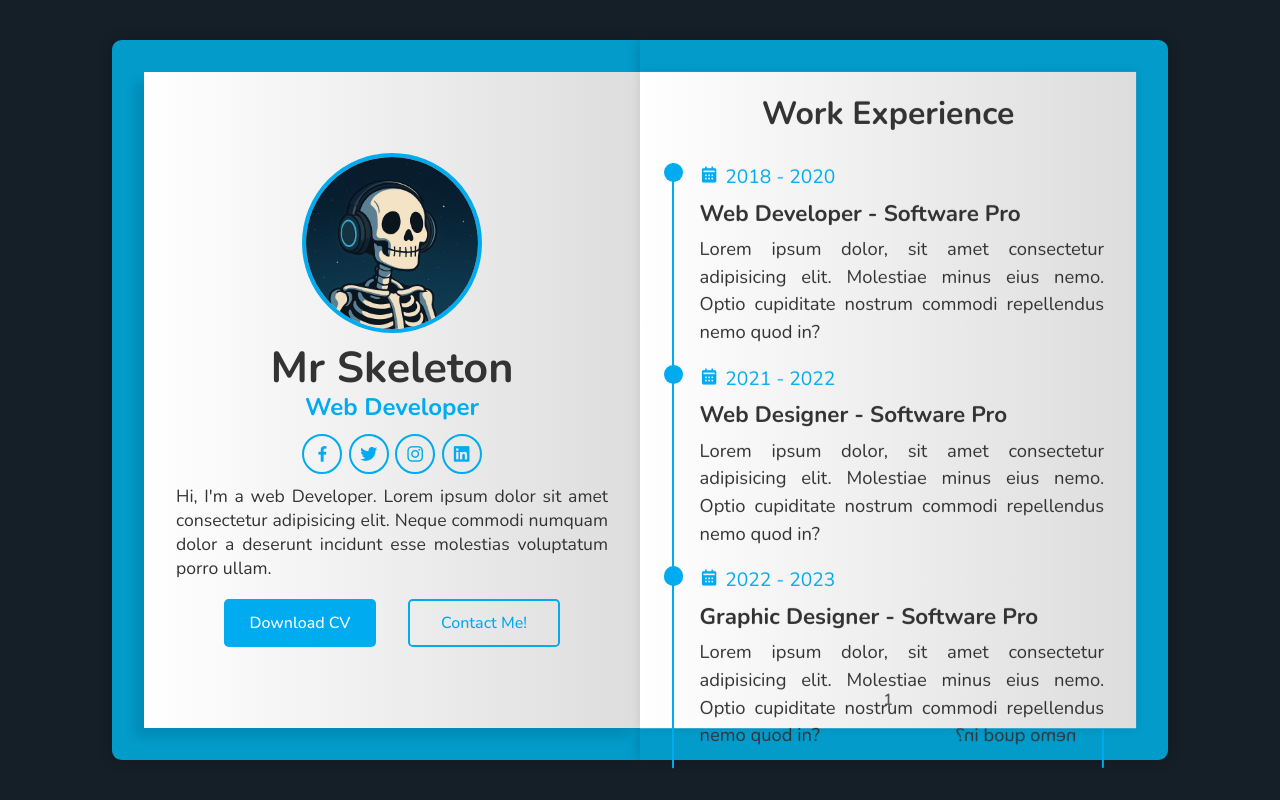
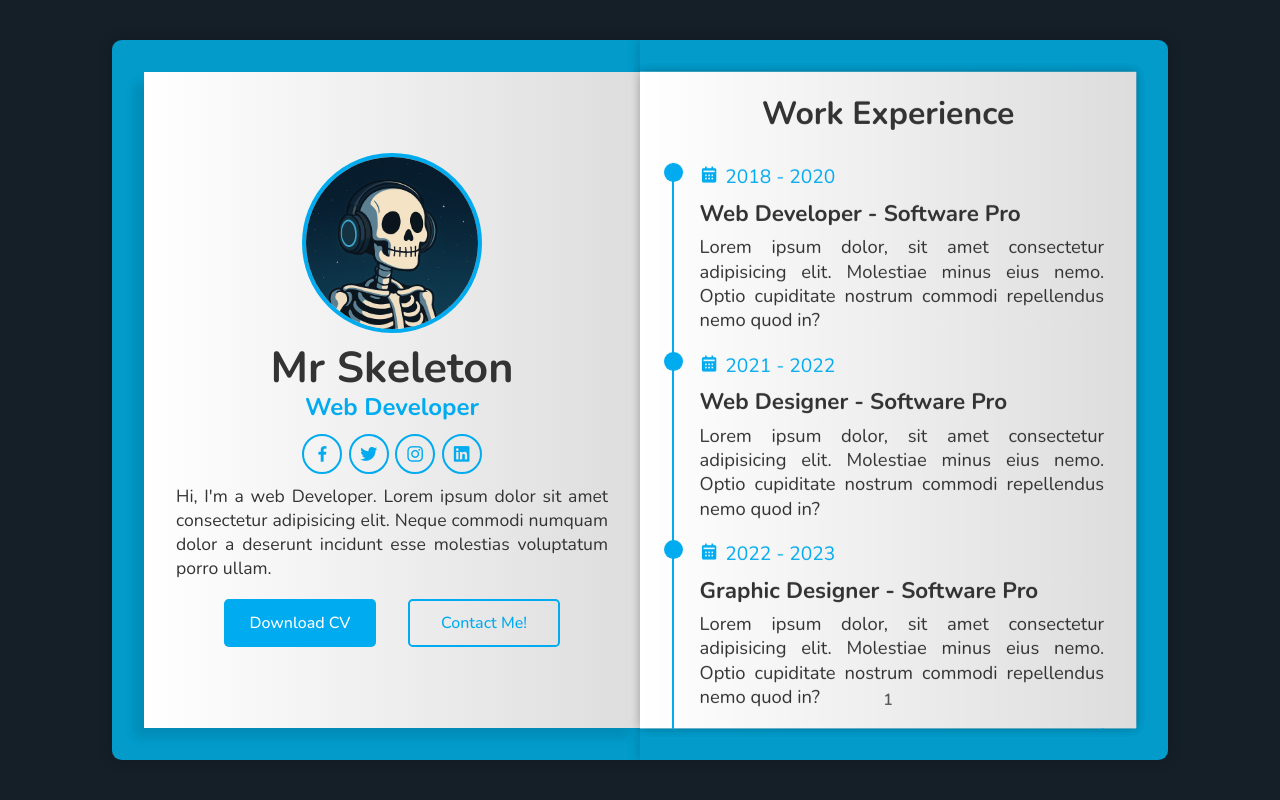
Before and after one commit to trinhquocthinh/book-portfolio, a React (Vite) app: page / in a window 1280 px wide. Built offline with nearby package versions, Linux system fonts and the light colour scheme; a web font is replaced by a local one.

Commit message:
add flip animation

```diff
--- a/package.json
+++ b/package.json
@@ -11,8 +11,10 @@
     "preview": "vite preview"
   },
   "dependencies": {
+    "immer": "^10.1.3",
     "react": "^19.1.1",
-    "react-dom": "^19.1.1"
+    "react-dom": "^19.1.1",
+    "use-immer": "^0.11.0"
   },
   "devDependencies": {
     "@eslint/js": "^9.35.0",
--- a/src/components/BookPage.tsx
+++ b/src/components/BookPage.tsx
@@ -1,30 +1,24 @@
-import React from 'react';
-import type { BookPageProps } from '../types';
-import NavigationButton from './NavigationButton';
+import React from "react";
+import type { BookPageProps } from "../types";
+import NavigationButton from "./NavigationButton";
 
-const BookPage: React.FC<BookPageProps> = ({
-  pageId,
-  onPageTurn,
-  isTurned,
-  children,
-  className = ''
-}) => {
+const BookPage: React.FC<BookPageProps> = ({ pageId, pageNumber, onPageTurn, isTurned, zIndex, children, className = "" }) => {
   return (
     <div
-      className={`book-page page-right ${isTurned ? 'turn' : ''} ${className}`}
+      className={`book-page page-right ${isTurned ? "turn" : ""} ${className}`}
+      style={{ zIndex: zIndex }}
       id={pageId}
     >
       {children}
-      <NavigationButton
-        direction="next"
-        pageId={pageId}
-        onPageTurn={onPageTurn}
-      />
-      <NavigationButton
-        direction="prev"
-        pageId={pageId}
-        onPageTurn={onPageTurn}
-      />
+
+      {/* Page number */}
+      <span className="number-page">{pageNumber}</span>
+
+      {/* Navigation buttons */}
+      <NavigationButton direction="next" pageId={pageId} onPageTurn={onPageTurn} />
+      {pageNumber > 1 && (
+        <NavigationButton direction="prev" pageId={pageId} onPageTurn={onPageTurn} />
+      )}
     </div>
   );
 };
--- a/src/components/BookPortfolio.tsx
+++ b/src/components/BookPortfolio.tsx
@@ -1,26 +1,34 @@
 import React, { useState, useEffect, useCallback } from "react";
-import type { PageState } from "../types";
+import type { ContactForm, PageState } from "../types";
 import { LoadingWrapper } from "./Loading";
 import BookCover from "./BookCover";
 import BookPage from "./BookPage";
 import ProfilePage from "./ProfilePage";
 import WorkEducationPage from "./WorkEducationPage";
-// import ServicesPage from "./ServicesPage";
-// import SkillsPage from "./SkillsPage";
-// import PortfolioPage from "./PortfolioPage";
-// import ContactPage from "./ContactPage";
+import ServicesPage from "./ServicesPage";
+import SkillsPage from "./SkillsPage";
+import PortfolioPage from "./PortfolioPage";
+import ContactPage from "./ContactPage";
 import { portfolioData } from "../data/portfolioData";
+
 
 const BookPortfolio: React.FC = () => {
   const [pageState, setPageState] = useState<PageState>({
     currentPage: 0,
     isTurning: false,
-    turnedPages: new Set(),
+    turnedPages: new Set([1, 2, 3]), // Start with all pages turned like vanilla HTML
   });
 
   const [isOpening, setIsOpening] = useState(true);
   const [isLoading, setIsLoading] = useState(true);
   const [indexCover, setIndexCover] = useState(1);
+  const [pageZIndexes, setPageZIndexes] = useState<{ [key: number]: number }>({
+    1: 3, // Higher z-index for stacked pages (turned state)
+    2: 2,
+    3: 1
+  });
+
+
 
   const handlePageTurn = useCallback(
     (pageId: string) => {
@@ -29,12 +37,32 @@ const BookPortfolio: React.FC = () => {
       setPageState((prev) => ({ ...prev, isTurning: true }));
 
       const pageNumber = parseInt(pageId.split("-")[1]) || 0;
+      const buttonIndex = pageNumber - 1; // Convert to 0-based index for vanilla JS logic
+
       const newTurnedPages = new Set(pageState.turnedPages);
 
       if (newTurnedPages.has(pageNumber)) {
+        // Remove turn - page going back (matches vanilla JS removeClass('turn'))
         newTurnedPages.delete(pageNumber);
+
+        // Update z-index after animation delay (matches vanilla JS exactly: 2 - index)
+        setTimeout(() => {
+          setPageZIndexes((prev) => ({
+            ...prev,
+            [pageNumber]: 2 - buttonIndex
+          }));
+        }, 500);
       } else {
+        // Add turn - page going forward (matches vanilla JS addClass('turn'))
         newTurnedPages.add(pageNumber);
+
+        // Update z-index after animation delay (matches vanilla JS exactly: 2 + index)
+        setTimeout(() => {
+          setPageZIndexes((prev) => ({
+            ...prev,
+            [pageNumber]: 2 + buttonIndex
+          }));
+        }, 500);
       }
 
       setPageState((prev) => ({
@@ -66,60 +94,113 @@ const BookPortfolio: React.FC = () => {
 
     const openingTimer = setTimeout(() => {
       setIsOpening(false);
-      handlePageTurn("cover-right");
     }, 2100);
+
+    // Opening animation: gradually remove turn from pages to show them
+    // But keep them in a navigable state
+    setTimeout(() => {
+      // Remove turn from page 3 first (last page -> first to show)
+      setPageState((prev) => {
+        const newTurnedPages = new Set(prev.turnedPages);
+        newTurnedPages.delete(3);
+        return { ...prev, turnedPages: newTurnedPages };
+      });
+
+      setTimeout(() => {
+        setPageZIndexes((prev) => ({
+          ...prev,
+          3: 1
+        }));
+      }, 500);
+    }, 2300);
+
+    setTimeout(() => {
+      // Remove turn from page 2
+      setPageState((prev) => {
+        const newTurnedPages = new Set(prev.turnedPages);
+        newTurnedPages.delete(2);
+        return { ...prev, turnedPages: newTurnedPages };
+      });
+
+      setTimeout(() => {
+        setPageZIndexes((prev) => ({
+          ...prev,
+          2: 1
+        }));
+      }, 500);
+    }, 2500);
+
+    setTimeout(() => {
+      // Remove turn from page 1 (first page -> last to show, on top)
+      setPageState((prev) => {
+        const newTurnedPages = new Set(prev.turnedPages);
+        newTurnedPages.delete(1);
+        return { ...prev, turnedPages: newTurnedPages };
+      });
+
+      setTimeout(() => {
+        setPageZIndexes((prev) => ({
+          ...prev,
+          1: 2 // Page 1 should be on top for navigation
+        }));
+      }, 500);
+    }, 2700);
 
     return () => {
       clearTimeout(loadingTimer);
       clearTimeout(openingTimer);
     };
-  }, [handlePageTurn]);
+  }, []);
 
   const handleContactMe = () => {
     // Turn all pages to reach contact page
-    const pageIds = [1, 2, 3];
-    pageIds.forEach((pageId, index) => {
-      setTimeout(
-        () => {
+    const pages = [1, 2, 3];
+
+    pages.forEach((pageNumber, index) => {
+      setTimeout(() => {
         setPageState((prev) => ({
           ...prev,
-            turnedPages: new Set(prev.turnedPages).add(pageId),
+          turnedPages: new Set([...prev.turnedPages, pageNumber]),
         }));
-        },
-        (index + 1) * 200 + 100
-      );
+
+        // Update z-index with delay
+        setTimeout(() => {
+          setPageZIndexes((prev) => ({
+            ...prev,
+            [pageNumber]: 20 + index
+          }));
+        }, 500);
+      }, (index + 1) * 200 + 100);
     });
   };
 
-  // const handleBackToProfile = () => {
-  //   // Turn back all pages
-  //   const pageIds = [3, 2, 1];
-  //   let pageNumber = 3;
+  const handleBackToProfile = () => {
+    // Turn back all pages
+    const pages = [3, 2, 1]; // Reverse order
 
-  //   const reverseIndex = () => {
-  //     pageNumber--;
-  //     if (pageNumber < 0) pageNumber = 2;
-  //   };
+    pages.forEach((pageNumber, index) => {
+      setTimeout(() => {
+        setPageState((prev) => {
+          const newTurnedPages = new Set(prev.turnedPages);
+          newTurnedPages.delete(pageNumber);
+          return { ...prev, turnedPages: newTurnedPages };
+        });
 
-  //   pageIds.forEach((_, index) => {
-  //     setTimeout(
-  //       () => {
-  //         reverseIndex();
-  //         setPageState((prev) => {
-  //           const newTurnedPages = new Set(prev.turnedPages);
-  //           newTurnedPages.delete(pageNumber);
-  //           return { ...prev, turnedPages: newTurnedPages };
-  //         });
-  //       },
-  //       (index + 1) * 200 + 100
-  //     );
-  //   });
-  // };
+        // Update z-index with delay
+        setTimeout(() => {
+          setPageZIndexes((prev) => ({
+            ...prev,
+            [pageNumber]: 2 - (pageNumber - 1)
+          }));
+        }, 500);
+      }, (index + 1) * 200 + 100);
+    });
+  };
 
-  // const handleContactSubmit = (formData: ContactForm) => {
-  //   console.log("Form submitted:", formData);
-  //   // Handle form submission logic here
-  // };
+  const handleContactSubmit = (formData: ContactForm) => {
+    console.log("Form submitted:", formData);
+    // Handle form submission logic here
+  };
 
   return (
     <LoadingWrapper isLoading={isLoading} loadingText="Preparing your portfolio book...">
@@ -138,7 +219,7 @@ const BookPortfolio: React.FC = () => {
           </div>
 
           {/* Page 1 & 2 (Work Experience & Education) */}
-          <BookPage pageId="turn-1" pageNumber={1} onPageTurn={handlePageTurn} isTurned={pageState.turnedPages.has(1)}>
+          <BookPage zIndex={pageZIndexes[1]} pageId="turn-1" pageNumber={1} onPageTurn={handlePageTurn} isTurned={pageState.turnedPages.has(1)}>
             <div className="page-front">
               <WorkEducationPage items={portfolioData.workExperience} title="Work Experience" pageNumber={1} />
             </div>
@@ -148,47 +229,24 @@ const BookPortfolio: React.FC = () => {
           </BookPage>
 
           {/* Page 3 & 4 (Services & Skills) */}
-          {/* <BookPage
-          pageId="turn-2"
-          pageNumber={2}
-          onPageTurn={handlePageTurn}
-          isTurned={pageState.turnedPages.has(2)}
-        >
+          <BookPage zIndex={pageZIndexes[2]} pageId="turn-2" pageNumber={2} onPageTurn={handlePageTurn} isTurned={pageState.turnedPages.has(2)}>
             <div className="page-front">
-            <ServicesPage
-              services={portfolioData.services}
-              pageNumber={3}
-            />
+              <ServicesPage services={portfolioData.services} pageNumber={3} />
             </div>
             <div className="page-back">
-            <SkillsPage
-              skillCategories={portfolioData.skills}
-              pageNumber={4}
-            />
+              <SkillsPage skillCategories={portfolioData.skills} pageNumber={4} />
             </div>
-        </BookPage> */}
+          </BookPage>
 
           {/* Page 5 & 6 (Portfolio & Contact) */}
-          {/* <BookPage
-          pageId="turn-3"
-          pageNumber={3}
-          onPageTurn={handlePageTurn}
-          isTurned={pageState.turnedPages.has(3)}
-        >
+          <BookPage zIndex={pageZIndexes[3]}  pageId="turn-3" pageNumber={3} onPageTurn={handlePageTurn} isTurned={pageState.turnedPages.has(3)}>
             <div className="page-front">
-            <PortfolioPage
-              project={portfolioData.latestProject}
-              pageNumber={5}
-            />
+              <PortfolioPage project={portfolioData.latestProject} pageNumber={5} />
             </div>
             <div className="page-back">
-            <ContactPage
-              onSubmit={handleContactSubmit}
-              onBackToProfile={handleBackToProfile}
-              pageNumber={6}
-            />
+              <ContactPage onSubmit={handleContactSubmit} onBackToProfile={handleBackToProfile} pageNumber={6} />
             </div>
-        </BookPage> */}
+          </BookPage>
         </div>
       </div>
     </LoadingWrapper>
--- a/src/components/NavigationButton.tsx
+++ b/src/components/NavigationButton.tsx
@@ -1,36 +1,28 @@
-import React from 'react';
-import type { NavigationButtonProps } from '../types';
+import React from "react";
+import type { NavigationButtonProps } from "../types";
 
-const NavigationButton: React.FC<NavigationButtonProps> = ({
-  direction,
-  pageId,
-  onPageTurn
-}) => {
+const NavigationButton: React.FC<NavigationButtonProps> = ({ direction, pageId, onPageTurn }) => {
   const handleClick = () => {
     onPageTurn(pageId);
   };
 
   const handleKeyPress = (event: React.KeyboardEvent) => {
-    if (event.key === 'Enter' || event.key === ' ') {
+    if (event.key === "Enter" || event.key === " ") {
       event.preventDefault();
       handleClick();
     }
   };
 
   return (
-    <button
-      className={`nextprev-btn ${direction === 'prev' ? 'back' : ''}`}
+    <span
+      className={`nextprev-btn ${direction === "prev" ? "back" : ""}`}
       data-page={pageId}
       onClick={handleClick}
       onKeyDown={handleKeyPress}
-      aria-label={`${direction === 'prev' ? 'Previous' : 'Next'} page`}
-      type="button"
+      aria-label={`${direction === "prev" ? "Previous" : "Next"} page`}
     >
-      <i
-        className={`bx ${direction === 'prev' ? 'bx-chevron-left' : 'bx-chevron-right'}`}
-        aria-hidden="true"
-      ></i>
-    </button>
+      <i className={`bx ${direction === "prev" ? "bx-chevron-left" : "bx-chevron-right"}`} aria-hidden="true"></i>
+    </span>
   );
 };
 
--- a/src/styles/components/_book-page.scss
+++ b/src/styles/components/_book-page.scss
@@ -58,7 +58,6 @@
 .title {
   text-align: center;
   font-size: 2rem;
-  margin-bottom: 2rem;
   color: $text-color;
 }
 
--- a/src/styles/components/_work-education.scss
+++ b/src/styles/components/_work-education.scss
@@ -26,6 +26,7 @@
     p {
       font-size: 1.15rem;
       text-align: justify;
+      line-height: 1.52rem;
     }
   }
 }
```
Also changed, not shown: src/data/bookPageDate.ts (added, +9 -0 lines), src/types/index.ts (+9 -1 lines), 1 other file (tests, documents, lock files or other folders). Lines whose indentation alone changed are shown as unchanged.
